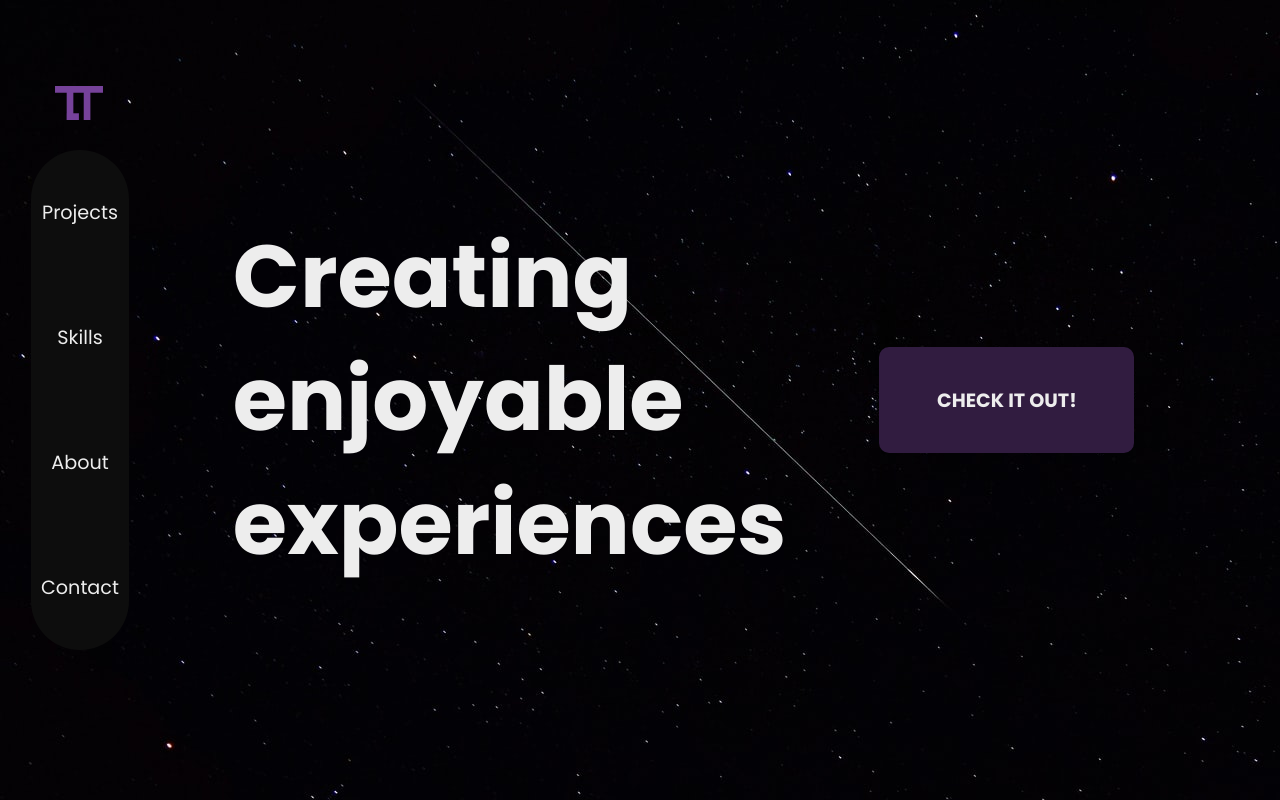
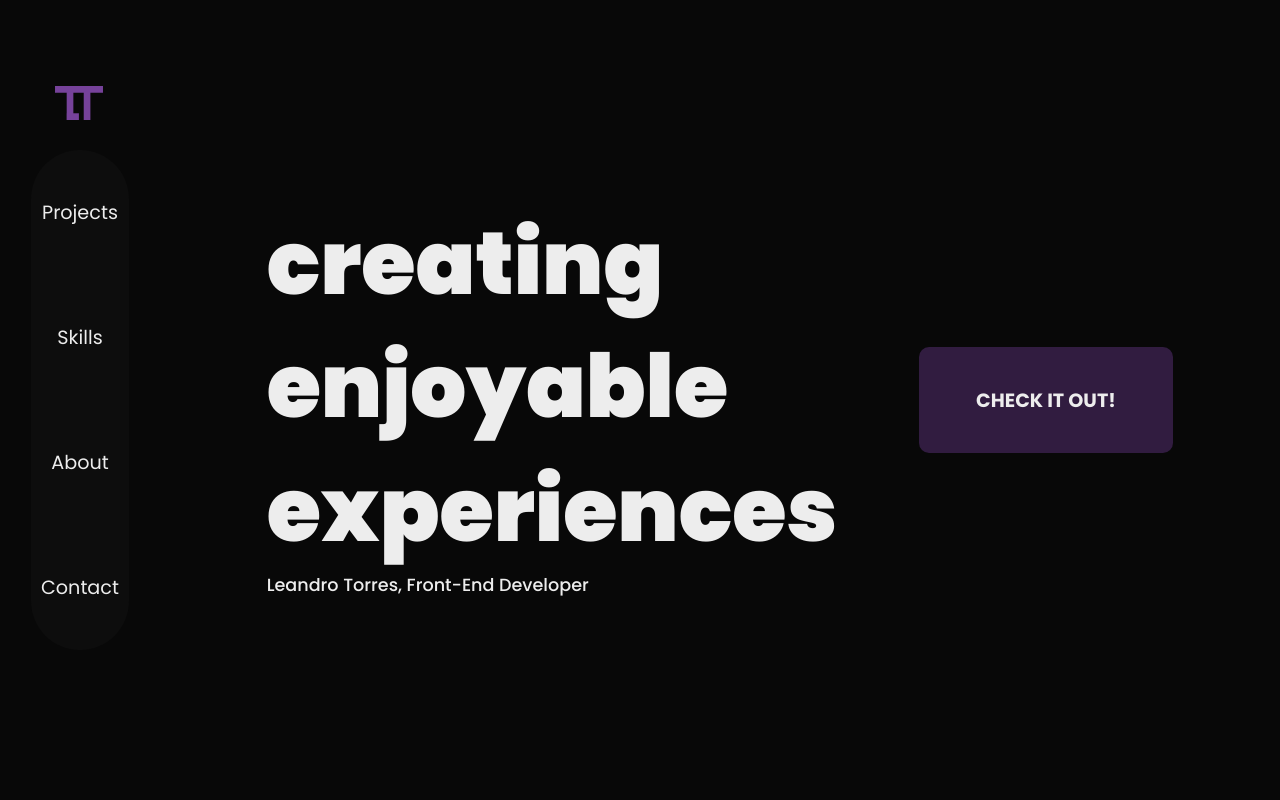
Before and after one commit to LeandroTorres26/portfolio-react, a React (Create React App) app: page / in a window 1280 px wide. Built offline with nearby package versions, Linux system fonts and the light colour scheme.

Commit message:
Meta tags Adicionados

```diff
--- a/public/index.html
+++ b/public/index.html
@@ -4,11 +4,18 @@
     <meta charset="utf-8" />
     <link rel="icon" href="%PUBLIC_URL%/favicon.ico?v=2" />
     <meta name="viewport" content="width=device-width, initial-scale=1" />
+    <meta property="og:locale" content="en" />
+    <meta property="og:url" content="https://portfolio-react-three.vercel.app" />
+    <meta property="og:title" content="Leandro Torres Portfolio" />
+    <meta property="og:site_name" content="Leandro Torres" />
+    <meta property="og:description" content="I am a Front-End Developer that loves creating better user experiences." />
+    <meta property="og:image" content=”%PUBLIC_URL%/logo512” />
+    <meta property="og:image:type" content="image/png" />
+    <meta property="og:image:width" content="300" />
+    <meta property="og:image:height" content="300" />
+    <meta property="og:type" content="website" />
     <meta name="theme-color" content="#000000" />
-    <meta
-      name="description"
-      content="Web site created using create-react-app"
-    />
+    <meta name="description" content="Leandro Torres Portfolio" />
     <link rel="apple-touch-icon" href="%PUBLIC_URL%/logo192.png" />
     <!--
       manifest.json provides metadata used when your web app is installed on a
--- a/src/App.js
+++ b/src/App.js
@@ -17,7 +17,7 @@ function App() {
   return (
     <Router>
       <ScrollToTop />
-      <div className="App" style={{ backgroundImage: "url(" + Background + ")" }}>
+      <div className="App">
         <header>
           <Nav />
         </header>
--- a/src/pages/home/home.js
+++ b/src/pages/home/home.js
@@ -15,7 +15,10 @@ const pageTransition = {
 const Home = () => {
   return (
     <motion.section className={styles.section} initial="out" animate="in" exit="out" variants={pageTransition}>
-      <h1 className={styles.home__title}>Creating enjoyable experiences</h1>
+      <div>
+        <h1 className={styles.home__title}>creating enjoyable experiences</h1>
+        <h2 className={styles.home__subtitle}>Leandro Torres, Front-End Developer</h2>
+      </div>
       <Link to="/projects">
         <button className={styles.home__cta}>Check it out!</button>
       </Link>
--- a/src/pages/home/home.module.scss
+++ b/src/pages/home/home.module.scss
@@ -2,16 +2,54 @@
 @import "../../styles/mixins";
 .section {
   padding-top: 10em;
-  display: flex;
-  flex-direction: column;
+  display: grid;
   align-items: center;
+  justify-items: center;
+  gap: 1em;
+}
+.home__title {
+  width: 10ch;
+  font-size: 3.2rem;
+  font-weight: 900;
+  text-align: center;
+  line-height: 1.5em;
+  color: $white;
+  margin-bottom: 0.3em;
+}
+.home__subtitle {
+  font-size: 1rem;
+  font-weight: 500;
+  text-align: center;
+}
+.home__cta {
+  background-color: $dark-purple;
+  color: $white;
+  padding: 1em 2em;
+  border-radius: 10px;
+  font-size: 1.2rem;
+  font-weight: 700;
+  text-transform: uppercase;
+  font-family: $font;
+  cursor: pointer;
+  &:hover,
+  &:focus {
+    background-color: $purple;
+    box-shadow: 0 0 3px 2px $purple;
+  }
+}
+
+@include tablet() {
   .home__title {
     width: 10ch;
-    margin-bottom: 1em;
-    font-size: 3.2rem;
+    font-size: 3.8rem;
     text-align: center;
-    line-height: 1.6em;
+    line-height: 1.5em;
     color: $white;
+    margin-bottom: 0.3em;
+  }
+  .home__subtitle {
+    font-size: 1.1rem;
+    text-align: center;
   }
   .home__cta {
     background-color: $dark-purple;
@@ -39,14 +77,16 @@
     grid-template-columns: auto auto;
     justify-items: center;
     padding: 4em 0;
+    max-width: 60em;
+    margin: auto;
     .home__title {
       font-size: 5.5rem;
       text-align: left;
       line-height: 1.4;
       margin: 0;
     }
-    a {
-      justify-self: start;
+    .home__subtitle {
+      text-align: left;
     }
     .home__cta {
       padding: 2em 3em;
--- a/src/pages/skills/skills.js
+++ b/src/pages/skills/skills.js
@@ -18,7 +18,7 @@ const pageTransition = {
 const Skills = () => {
   return (
     <motion.section className={styles.section} initial="out" animate="in" exit="out" variants={pageTransition}>
-      {/* <h1 className={styles.title}>Skills</h1> */}
+      <h1 className={styles.title}>Skills</h1>
       <div className={styles.skill}>
         <img src={ux} alt="Icone de User Experience" className={styles.skill__icon} />
         <h2 className={styles.skill__name}>UX Design</h2>
--- a/src/pages/skills/skills.module.scss
+++ b/src/pages/skills/skills.module.scss
@@ -60,6 +60,9 @@
     grid-template-rows: 1fr;
     gap: 1em;
   }
+  .title {
+    display: none;
+  }
   .skill {
     width: 100%;
     max-width: initial;
@@ -80,6 +83,7 @@
     }
     &__desc {
       margin-bottom: 0;
+      max-width: 35ch;
     }
   }
 }
```
